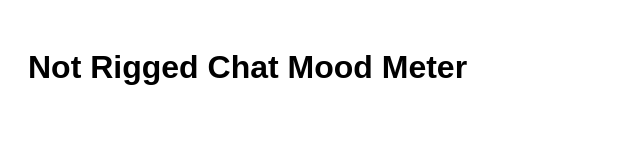
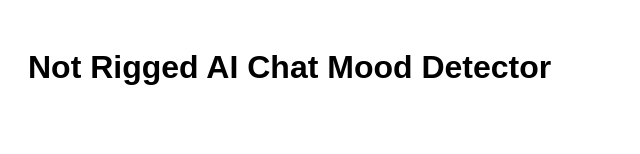
Before and after one commit to arubiodev/ice-frontend, a React (Create React App) app: page / in a window 1280 px wide. Shown: the top 154 px of the page, without its empty margins (0-640 px from the left). Built offline with nearby package versions, Linux system fonts and the light colour scheme; no server answers.

Commit message:
Update App.js

```diff
--- a/src/App.js
+++ b/src/App.js
@@ -69,7 +69,9 @@ const App = () => {
 
   return (
     <div style={{ fontFamily: "Arial, sans-serif", padding: "20px" }}>
-      <h1>Not Rigged Chat Mood Meter</h1>
+      <title>AI Chat Mood</title>
+      <meta name="description" content="A Not Rigged AI Chat Mood Detector"/>
+      <h1>Not Rigged AI Chat Mood Detector</h1>
 
       {/* Mood Bar */}
       <div
```
